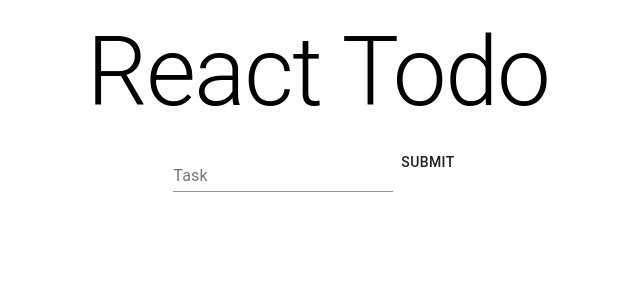
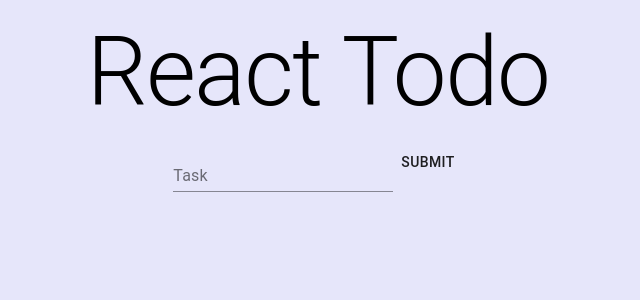
Before and after one commit to 2021-IBM-Accelerate-SW-Track/lab-1-team-14, a React (Create React App) app: page / in a window 1280 px wide. Shown: the top 300 px of the page, without its empty margins (322-962 px from the left). Built offline with nearby package versions, Linux system fonts and the light colour scheme.

Commit message:
background color change test

```diff
--- a/src/App.css
+++ b/src/App.css
@@ -9,6 +9,7 @@ body {
     sans-serif;
   -webkit-font-smoothing: antialiased;
   -moz-osx-font-smoothing: grayscale;
+  background-color: lavender;
 }
 
 code {
```
